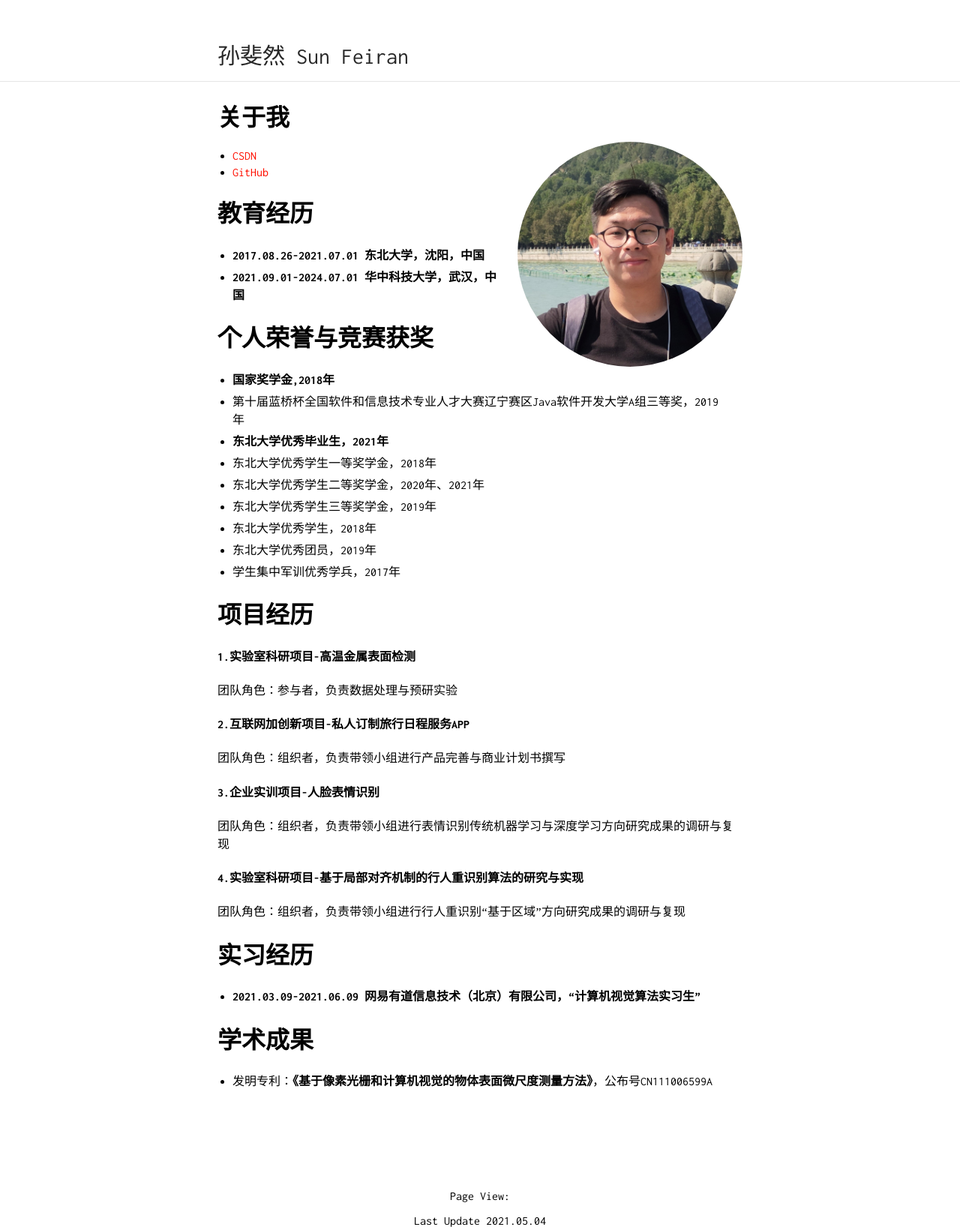
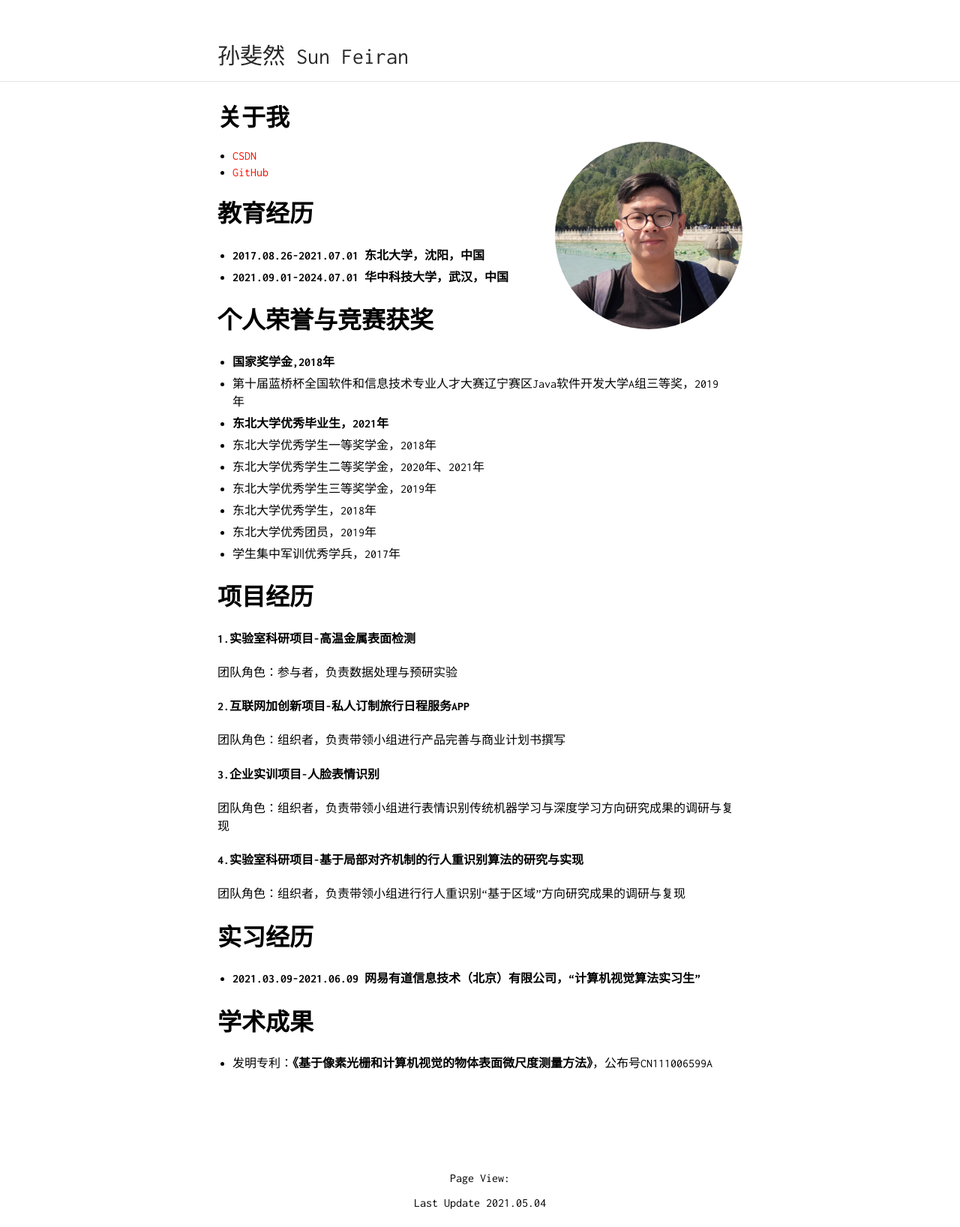
Before and after one commit to OrientTraveller/OrientTraveller.github.io, a Jekyll site: the page built from index.md, in a window 1280 px wide. Shown: the whole page at 75% size. Built offline with Jekyll 4.4.1, drawn with Linux system fonts in a browser that asks for light colours; our own code applies the rules of GitHub Pages for plain Markdown files; comment, search, counter and statistics services are not loaded; after the commit the page ends 1612 px from its top, so only the background shows below that.

Commit message:
Update vars.scss

```diff
--- a/_sass/vars.scss
+++ b/_sass/vars.scss
@@ -3,7 +3,7 @@
  */
 
 $accent: #FF0F00;
-$image-size: 300px;
+$image-size: 250px;
 
 /*
  * Build Variables, don't touch
```
